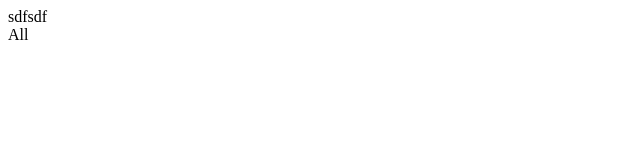
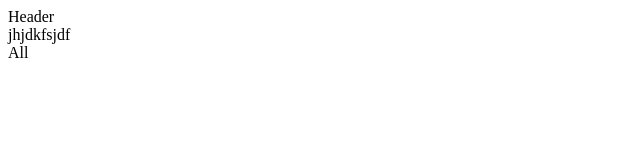
Before and after one commit to babaeiFateme/vanilla-react-todo, a React (Create React App) app in the folder my-app/: page / in a window 1280 px wide. Shown: the top 160 px of the page, without its empty margins (0-640 px from the left). Built offline with nearby package versions, Linux system fonts and the light colour scheme.

Commit message:
feat: add header and sidebar component

```diff
--- a/my-app/src/app/App.jsx
+++ b/my-app/src/app/App.jsx
@@ -1,7 +1,7 @@
 import React from "react";
 import { Route, Routes } from "react-router-dom";
-import PanelLayout from "../components/Layouts/PanelLayout/PanelLayout";
 import { Active, All, Compeleted, Pending } from "../pages";
+import { PanelLayout } from "../components/Layouts";
 
 const App = () => {
     return (
--- a/my-app/src/components/Layouts/PanelLayout/PanelLayout.jsx
+++ b/my-app/src/components/Layouts/PanelLayout/PanelLayout.jsx
@@ -1,11 +1,15 @@
 import React from "react";
 import { Outlet } from "react-router-dom";
+import { Header, Sidebar } from "../../Partials";
 
 const PanelLayout = ({ children }) => {
     return (
         <div>
-            sdfsdf
-            <Outlet />
+            <Header />
+            <div>
+                <Sidebar />
+                <Outlet />
+            </div>
         </div>
     );
 };
--- /dev/null
+++ b/my-app/src/components/Layouts/index.js
@@ -0,0 +1,3 @@
+import PanelLayout from "./PanelLayout/PanelLayout";
+
+export { PanelLayout };
--- /dev/null
+++ b/my-app/src/components/Partials/Header/Header.jsx
@@ -0,0 +1,7 @@
+const Header = () => {
+  return (
+    <div>Header</div>
+  )
+}
+
+export default Header
--- /dev/null
+++ b/my-app/src/components/Partials/Sidebar/Sidebar.jsx
@@ -0,0 +1,7 @@
+const Sidebar = () => {
+  return (
+    <div>jhjdkfsjdf</div>
+  )
+}
+
+export default Sidebar
--- /dev/null
+++ b/my-app/src/components/Partials/index.js
@@ -0,0 +1,4 @@
+import Header from "./Header/Header";
+import Sidebar from "./Sidebar/Sidebar";
+
+export { Header, Sidebar };
```
